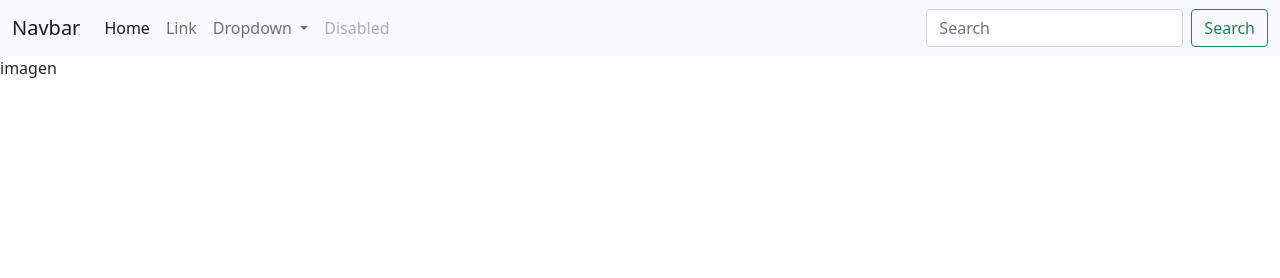
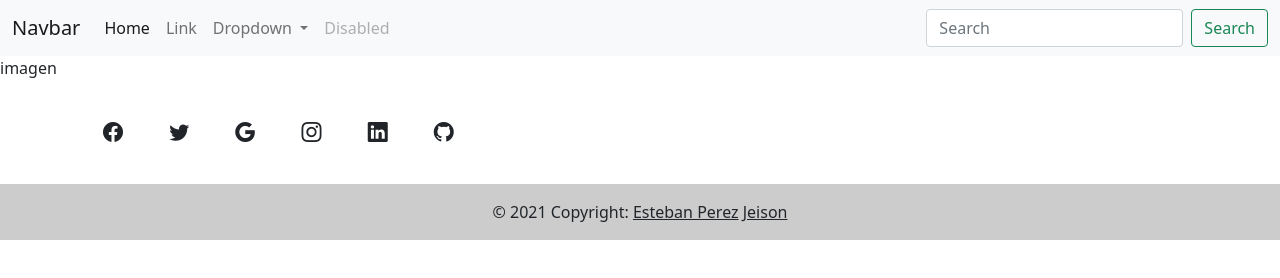
Before and after one commit to EstebanPz-97/proyecto_4_bootstrap, a plain HTML site: page index.html in a window 1280 px wide. Drawn offline with nearby package versions, Linux system fonts and the light colour scheme.

Commit message:
creamos el footer

```diff
--- a/index.html
+++ b/index.html
@@ -5,6 +5,7 @@
     <meta http-equiv="X-UA-Compatible" content="IE=edge">
     <meta name="viewport" content="width=device-width, initial-scale=1.0">
     <link rel="stylesheet" href="assets/css/bootstrap.css">
+    <link rel="stylesheet" href="https://cdn.jsdelivr.net/npm/bootstrap-icons@1.4.1/font/bootstrap-icons.css">
     <title>Document</title>
 </head>
 <body>
@@ -59,6 +60,63 @@
       <section></section>
       <section></section>
     </main>
+      <footer class="text-muted">
+        <div class="container pt-4">
+           <section class="mb-4">
+            <a
+              class="btn btn-link btn-floating btn-lg text-dark m-1"
+              href="#!"
+              role="button"
+              data-mdb-ripple-color="dark"
+              ><i class="bi bi-facebook"></i
+            ></a>
+
+            <a
+              class="btn btn-link btn-floating btn-lg text-dark m-1"
+              href="#!"
+              role="button"
+              data-mdb-ripple-color="dark"
+              ><i class="bi bi-twitter"></i
+            ></a>
+
+            <a
+              class="btn btn-link btn-floating btn-lg text-dark m-1"
+              href="#!"
+              role="button"
+              data-mdb-ripple-color="dark"
+              ><i class="bi bi-google"></i
+            ></a>
+
+            <a
+              class="btn btn-link btn-floating btn-lg text-dark m-1"
+              href="#!"
+              role="button"
+              data-mdb-ripple-color="dark"
+              ><i class="bi bi-instagram"></i
+            ></a>
+
+            <a
+              class="btn btn-link btn-floating btn-lg text-dark m-1"
+              href="#!"
+              role="button"
+              data-mdb-ripple-color="dark"
+              ><i class="bi bi-linkedin"></i
+            ></a>
+            <a
+              class="btn btn-link btn-floating btn-lg text-dark m-1"
+              href="#!"
+              role="button"
+              data-mdb-ripple-color="dark"
+              ><i class="bi bi-github"></i
+            ></a>
+          </section>
+
+        </div>
+        <div class="text-center text-dark p-3" style="background-color: rgba(0, 0, 0, 0.2);" >
+          © 2021 Copyright:
+          <a class="text-dark" href="">Esteban Perez</a> <a class="text-dark" href="">Jeison </a>
+        </div>
+      </footer>
 <script src="assets/js/bootstrap.js"></script>
 </body>
 </html>
```
